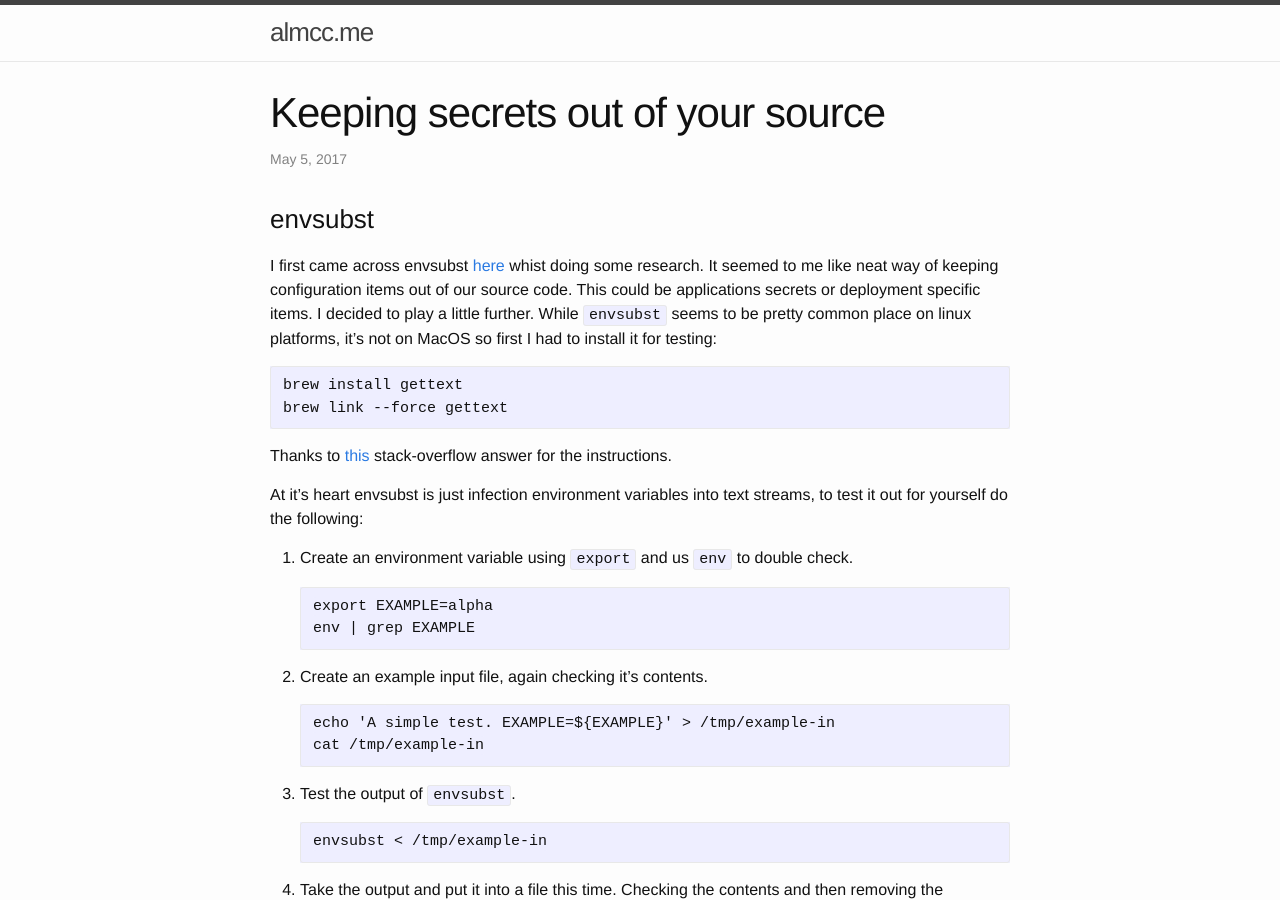
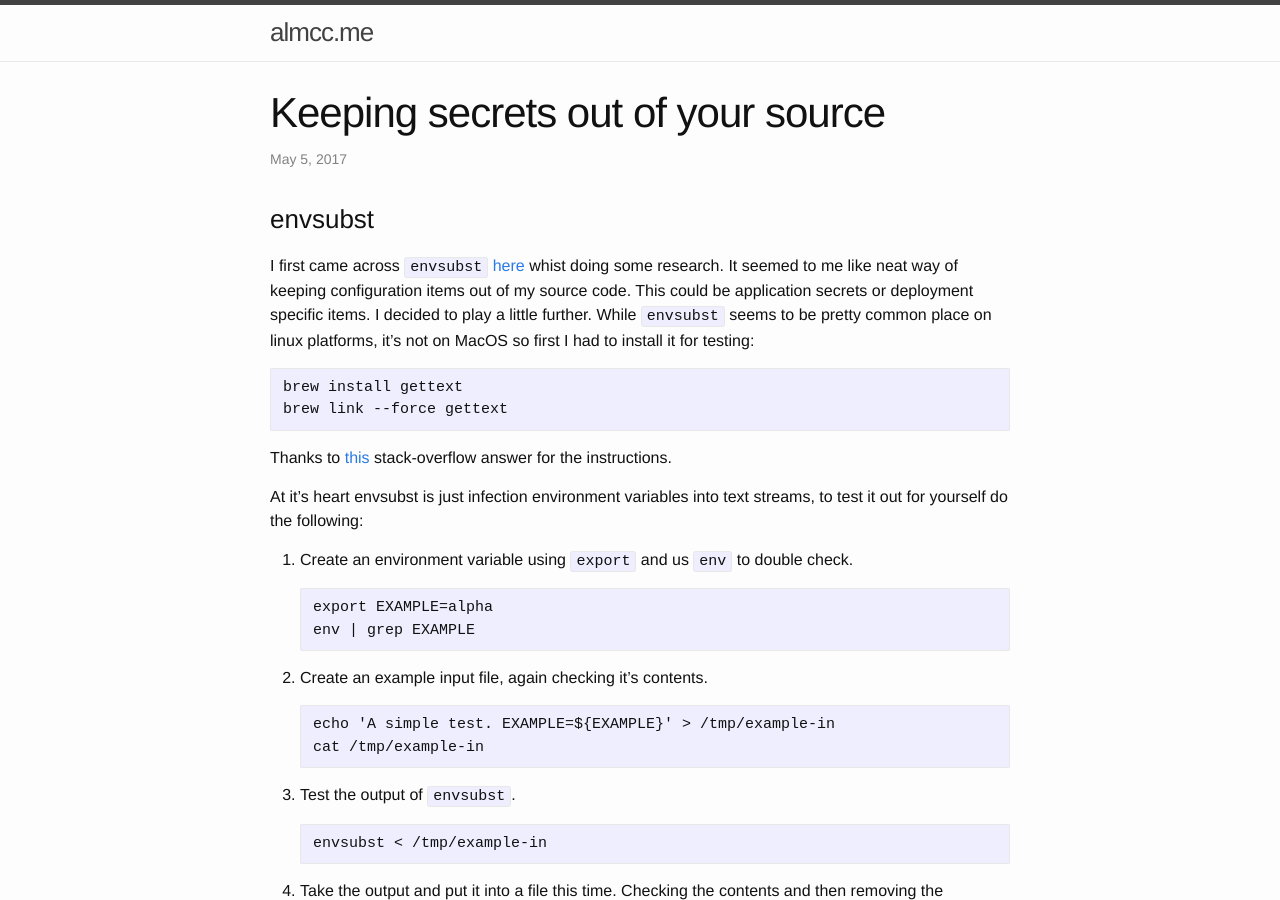
Before and after one commit to almcc/almcc.github.io, a Jekyll site: the page built from _posts/2017-05-05-keeping-secrets-out-of-your-source.md, in a window 1280 px wide and 900 px high. Built offline with Jekyll 4.4.1, drawn with Linux system fonts in a browser that asks for light colours; comment, search, counter and statistics services are not loaded.

Commit message:
Update 2017-05-05-keeping-secrets-out-of-your-source.md

````diff
--- a/_posts/2017-05-05-keeping-secrets-out-of-your-source.md
+++ b/_posts/2017-05-05-keeping-secrets-out-of-your-source.md
@@ -7,7 +7,7 @@ comments: true
 
 ### envsubst
 
-I first came across envsubst [here][first-envsubst] whist doing some research. It seemed to me like neat way of keeping configuration items out of our source code. This could be applications secrets or deployment specific items. I decided to play a little further. While `envsubst` seems to be pretty common place on linux platforms, it's not on MacOS so first I had to install it for testing:
+I first came across `envsubst` [here][first-envsubst] whist doing some research. It seemed to me like neat way of keeping configuration items out of my source code. This could be application secrets or deployment specific items. I decided to play a little further. While `envsubst` seems to be pretty common place on linux platforms, it's not on MacOS so first I had to install it for testing:
 
 ```
 brew install gettext
````
